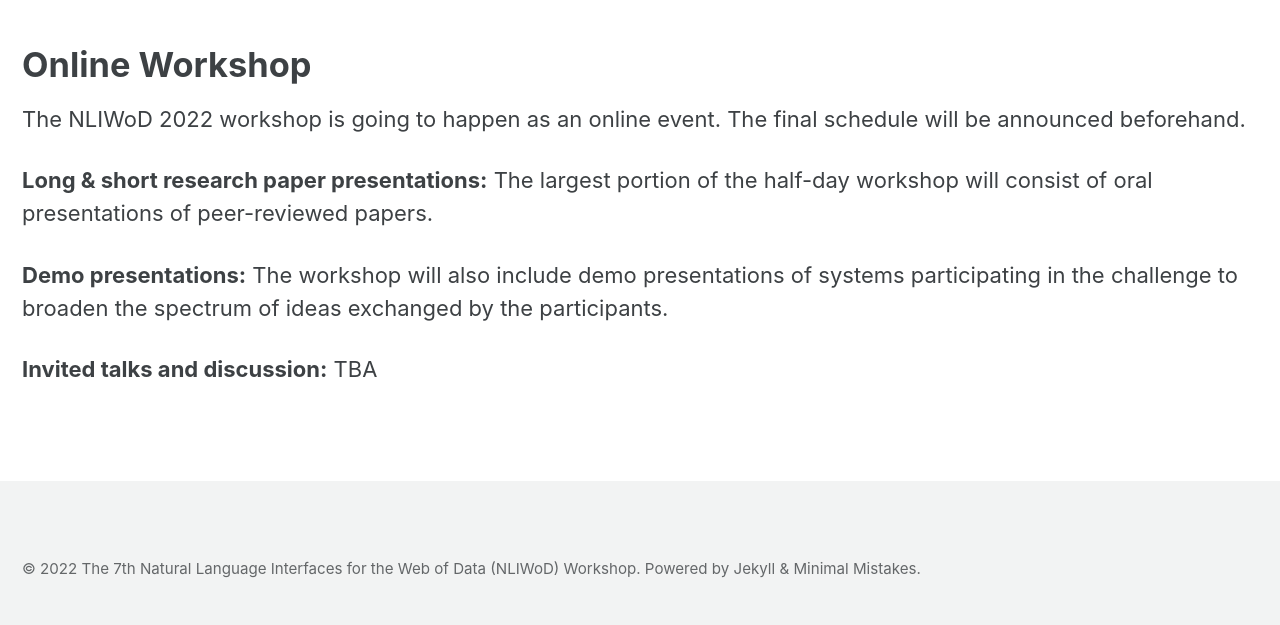
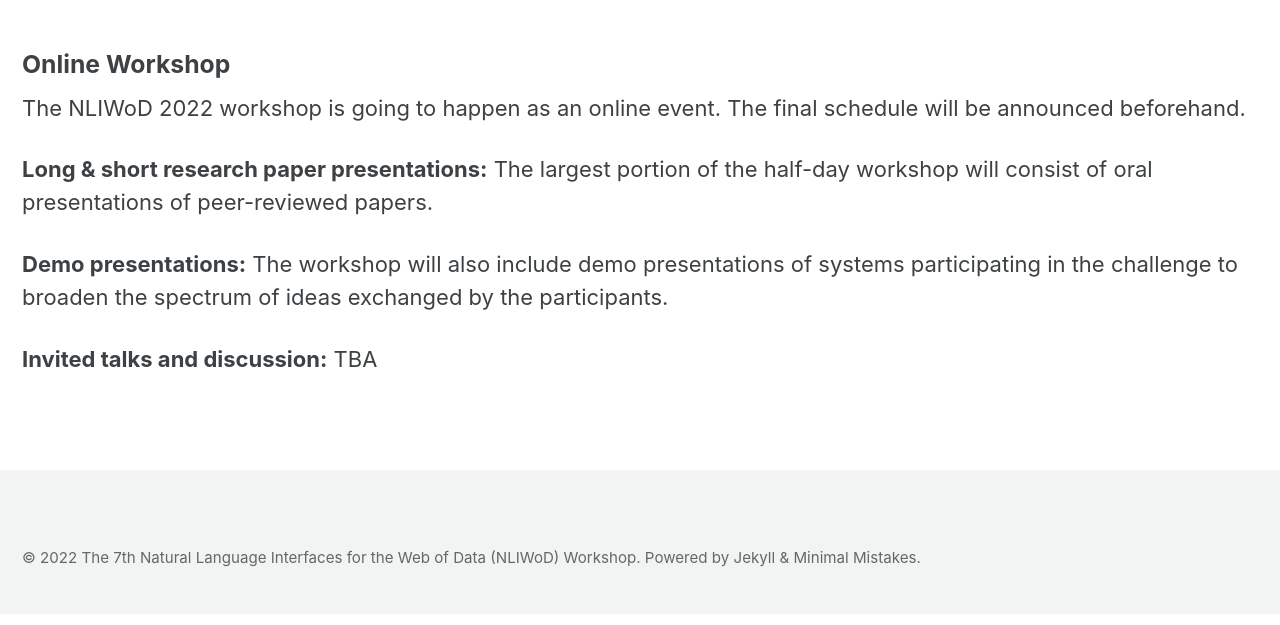
Before and after one commit to semantic-systems/nliwod-workshop, a Jekyll site: the page built from program.md, in a window 1280 px wide. Shown: the part 311-936 px from the top of the page. Built offline with Jekyll 4.4.1, drawn with Linux system fonts in a browser that asks for light colours; cached includes are drawn as plain includes.

```diff
--- a/program.md
+++ b/program.md
@@ -5,7 +5,7 @@ permalink: /program.html
 ref: program
 ---
 
-# Online Workshop
+### Online Workshop
 
 The NLIWoD 2022 workshop is going to happen as an online event. The final schedule will be announced beforehand.
 
```
